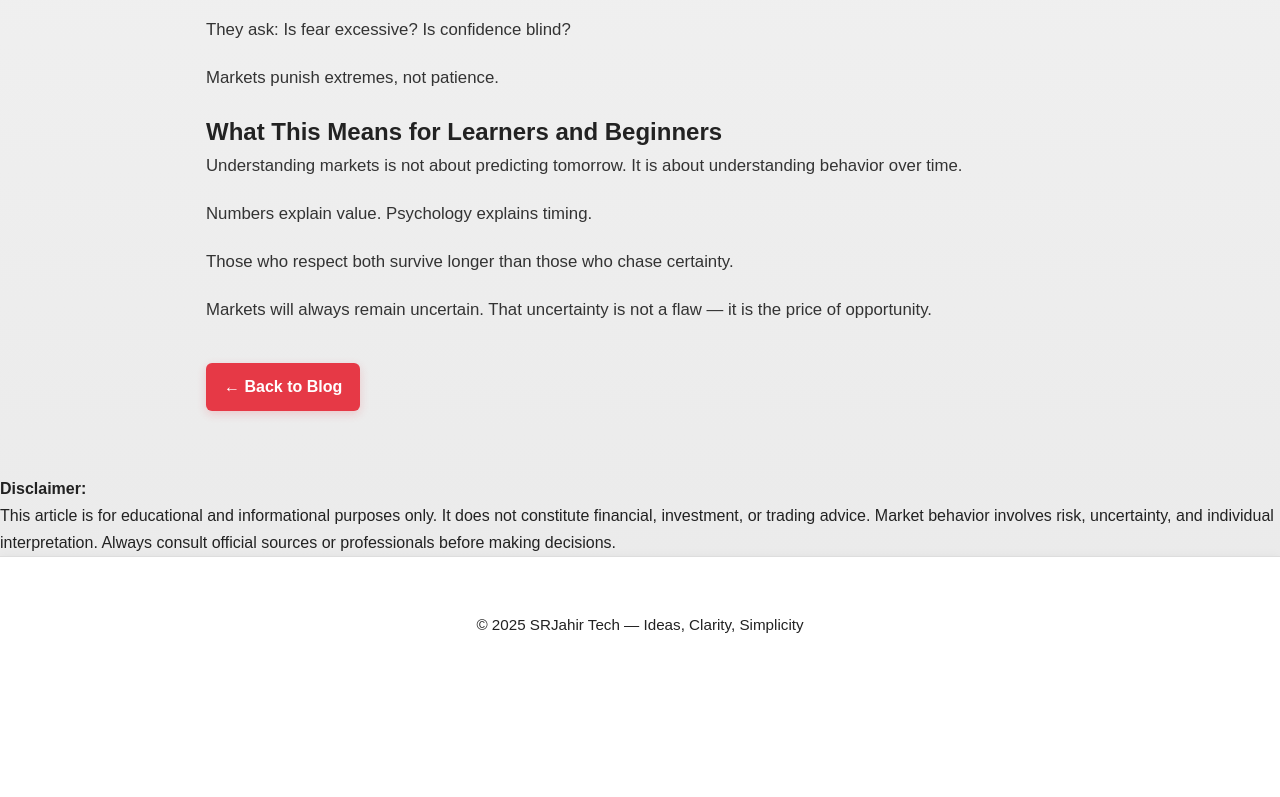
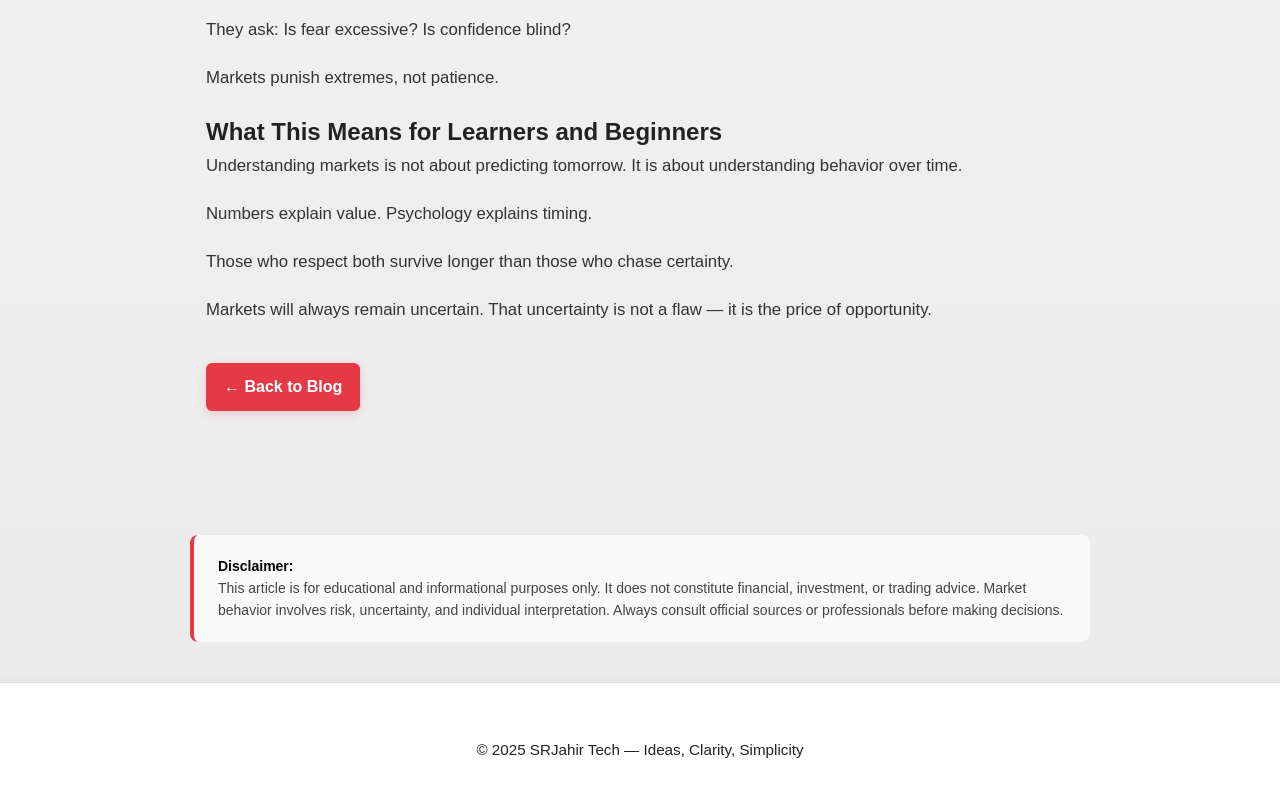
Before and after one commit to Srj0210/srjahir.github.io, a plain HTML site: page blogs/why-global-markets-move-on-psychology.html in a window 1280 px wide. Shown: the part 1257-2054 px from the top of the page. Before the commit the page ends 1949 px from the top, so only its background shows below. Drawn offline with Linux system fonts and the light colour scheme.

Commit message:
Update why-global-markets-move-on-psychology.html

```diff
--- a/blogs/why-global-markets-move-on-psychology.html
+++ b/blogs/why-global-markets-move-on-psychology.html
@@ -188,7 +188,7 @@
 
 </section>
 
-<div class="disclaimer">
+<div class="blog-disclaimer">
   <p>
     <strong>Disclaimer:</strong><br>
     This article is for educational and informational purposes only.
```
